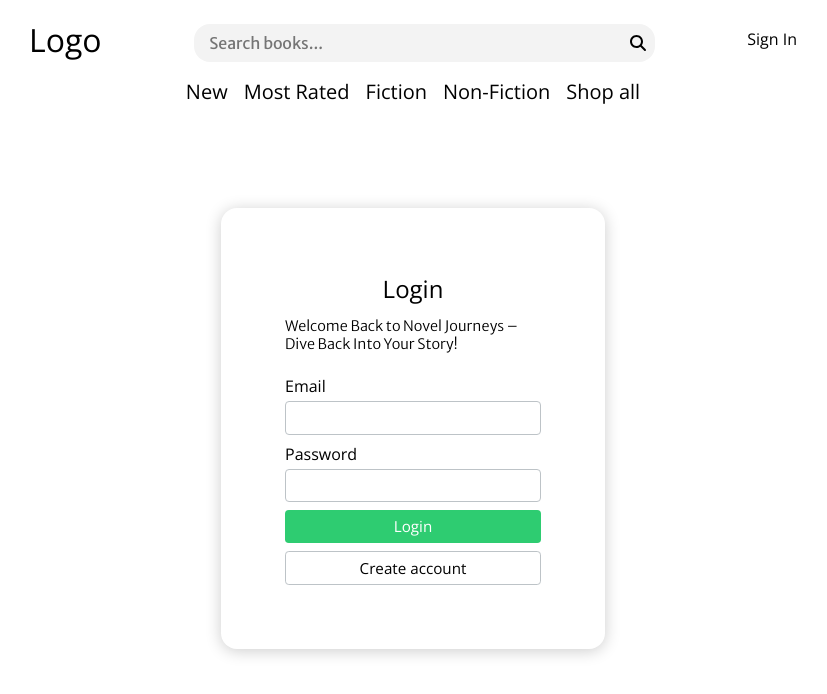
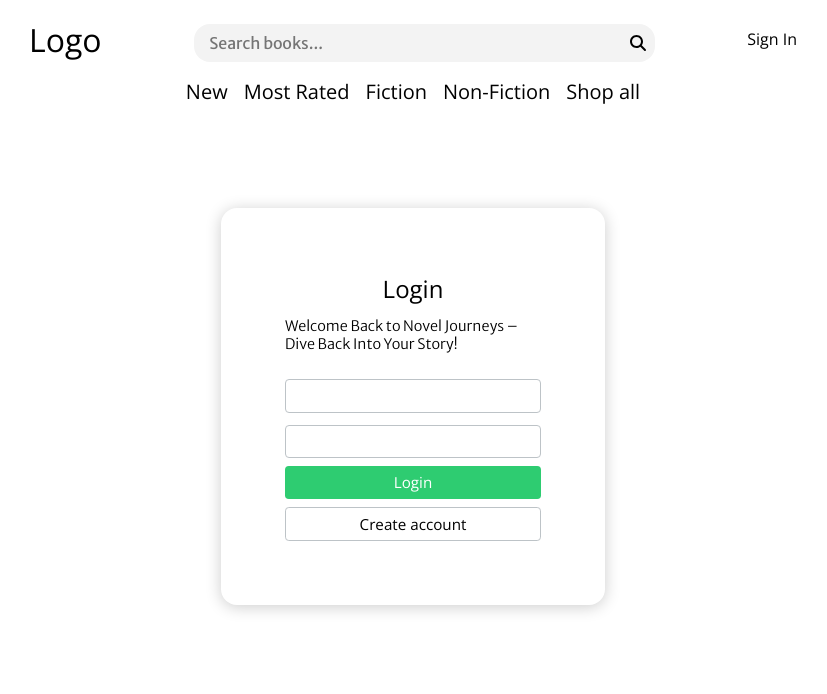
Before and after one commit to Dreamheart92/novel-journeys, a React (Vite) app: page /login in a window 1280 px wide. Shown: the top 694 px of the page, without its empty margins (227-1054 px from the left). Built offline with nearby package versions, Linux system fonts and the light colour scheme.

Commit message:
label is rendering children caption

```diff
--- a/src/components/shared/input/Input.jsx
+++ b/src/components/shared/input/Input.jsx
@@ -1,14 +1,14 @@
 import style from "./Input.module.css";
 
-export default function Input({label, type = "text", ...props}) {
+export default function Input({label, type = "text", children, ...props}) {
     const value = props.state.value;
     const error = props.state.error;
 
-    const showError = (error && props.state.isDirty) || (error && props.formState.isSubmittedAndHasErrors);
+    const showError = error && (props.state.isDirty || props.formState.isSubmittedAndHasErrors);
 
     return (
         <div className={style.container}>
-            <label htmlFor={label}>{label[0].toUpperCase() + label.slice(1)}</label>
+            <label htmlFor={label}>{children}</label>
             <input className={style['text-field']} {...props.handlers} type={type} name={label} value={value}/>
 
             {showError &&
```
